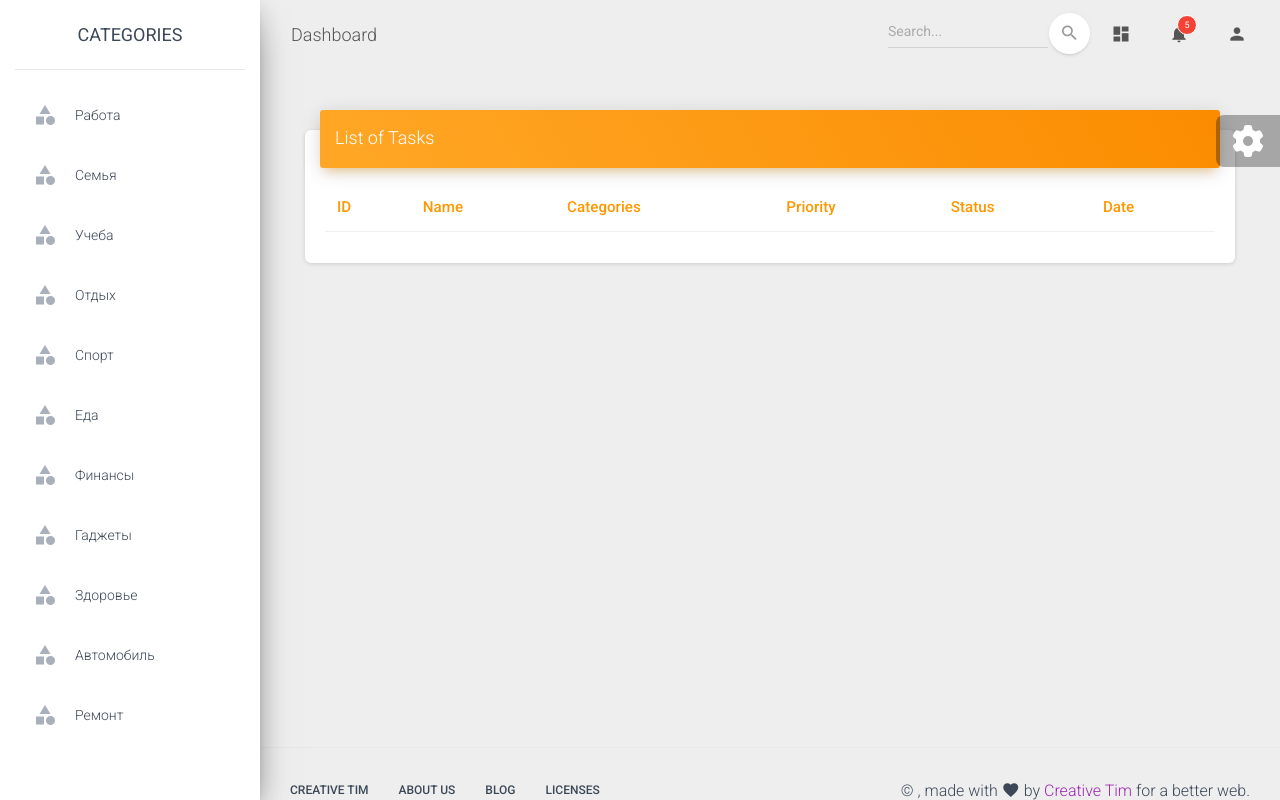
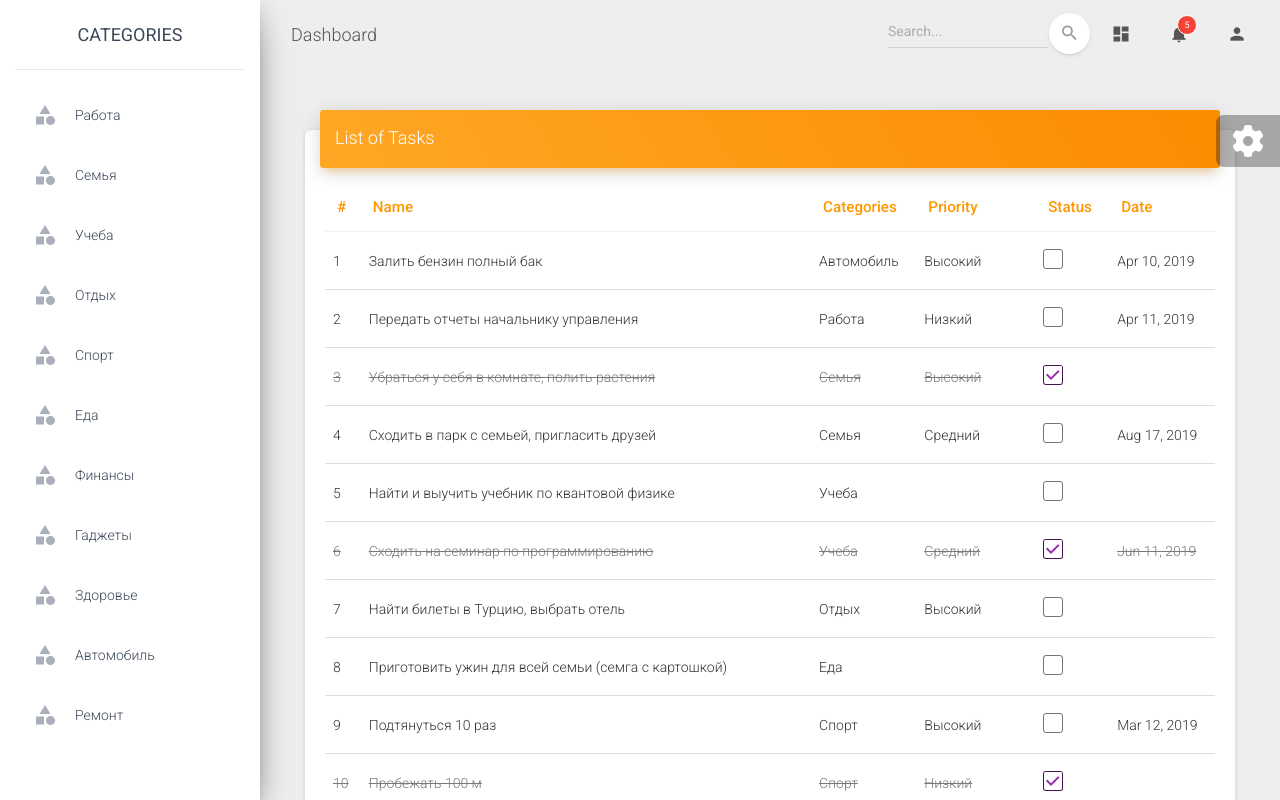
Before and after one commit to ChernyshovSergiy/todo, an Angular app: page / in a window 1280 px wide. Shown: the top 800 px of the page. Built offline with nearby package versions, Linux system fonts and the light colour scheme.

Commit message:
Free course Angular is finish! Status checkbox correct

```diff
--- a/src/app/models/TaskModel.ts
+++ b/src/app/models/TaskModel.ts
@@ -5,7 +5,7 @@ export class TaskModel {
 
     id: number;
     title: string;
-    completed?: boolean;
+    completed: boolean;
     priority?: PriorityModel;
     category?: CategoryModel;
     date?: Date;
--- a/src/app/services/data-handler.service.ts
+++ b/src/app/services/data-handler.service.ts
@@ -2,14 +2,14 @@ import {Injectable} from '@angular/core';
 import {CategoryModel} from '../models/CategoryModel';
 import {TestData} from '../data/TestData';
 import {TaskModel} from '../models/TaskModel';
-import {Subject} from 'rxjs';
+import {Subject, AsyncSubject, ReplaySubject, BehaviorSubject} from 'rxjs';
 
 @Injectable({
     providedIn: 'root'
 })
 export class DataHandlerService {
 
-    tasksSubject = new Subject<TaskModel[]>();
+    tasksSubject = new BehaviorSubject<TaskModel[]>(TestData.tasks);
 
     constructor() {
     }
@@ -18,9 +18,9 @@ export class DataHandlerService {
         return TestData.categories;
     }
 
-    fillTasks() {
-        this.tasksSubject.next(TestData.tasks);
-    }
+    // fillTasks() {
+    //     this.tasksSubject.next(TestData.tasks);
+    // }
 
     fillTasksByCategory(category) {
         const tasks = TestData.tasks.filter(task => task.category === category);
--- a/src/app/views/categories/categories.component.css
+++ b/src/app/views/categories/categories.component.css
@@ -0,0 +1,3 @@
+.pointer {
+    cursor: pointer;
+}
--- a/src/app/views/categories/categories.component.html
+++ b/src/app/views/categories/categories.component.html
@@ -11,7 +11,11 @@
     </div>
     <div class="sidebar-wrapper">
         <ul class="nav">
-            <li class="nav-item" *ngFor="let category of categories" (click)="getTaskByCategory(category)">
+            <li class="nav-item pointer"
+                *ngFor="let category of categories"
+                (click)="getTaskByCategory(category)"
+                [class.active]="category === selectCategory"
+            >
                 <a class="nav-link">
                     <i class="material-icons">category</i>
                     <p>{{ category.title }}</p>
--- a/src/app/views/categories/categories.component.ts
+++ b/src/app/views/categories/categories.component.ts
@@ -9,6 +9,8 @@ import {CategoryModel} from '../../models/CategoryModel';
 })
 export class CategoriesComponent implements OnInit {
 
+    selectCategory: CategoryModel;
+
     categories: CategoryModel[];
 
     constructor(private dataHandler: DataHandlerService) {
@@ -16,10 +18,10 @@ export class CategoriesComponent implements OnInit {
 
     ngOnInit() {
         this.categories = this.dataHandler.fillCategories();
-        console.log(this.categories);
     }
 
     getTaskByCategory(category: CategoryModel) {
+        this.selectCategory = category;
         this.dataHandler.fillTasksByCategory(category);
     }
 }
--- a/src/app/views/tasks/tasks.component.css
+++ b/src/app/views/tasks/tasks.component.css
@@ -0,0 +1,4 @@
+.completed {
+    text-decoration: line-through;
+    color: #797979;
+}
--- a/src/app/views/tasks/tasks.component.html
+++ b/src/app/views/tasks/tasks.component.html
@@ -5,7 +5,7 @@
     <div class="card-body table-responsive">
         <table class="table table-hover">
             <thead class="text-warning">
-            <th>ID</th>
+            <th>#</th>
             <th>Name</th>
             <th>Categories</th>
             <th>Priority</th>
@@ -13,18 +13,31 @@
             <th>Date</th>
             </thead>
             <tbody>
-            <tr *ngFor="let task of tasks">
-                <td>{{ task.id }}</td>
+            <tr *ngFor="let task of tasks; let i = index" [class.completed]="task.completed">
+                <td>{{ i + 1 }}</td>
                 <td>{{ task.title }}</td>
-                <td></td>
-                <td></td>
-                <td *ngIf="task.completed">
-                    <i class="material-icons">
-                        check_circle_outline
-                    </i>
-                </td>
-                <td *ngIf="!task.completed">
-                    <i class="material-icons"></i>
+                <td>{{ task.category ? task.category.title : '' }}</td>
+                <td>{{ task.priority ? task.priority.title : '' }}</td>
+<!--                <td *ngIf="task.completed">-->
+<!--                    <i class="material-icons text-success">-->
+<!--                        check_circle_outline-->
+<!--                    </i>-->
+<!--                </td>-->
+<!--                <td *ngIf="!task.completed">-->
+<!--                    <i class="material-icons"></i>-->
+<!--                </td>-->
+                <td>
+                    <div class="form-check">
+                        <label class="form-check-label">
+                            <input (click)="toggleTaskCompleted(task)" [checked]="task.completed"
+                                   class="form-check-input" type="checkbox"
+                                   value=""
+                            >
+                            <span class="form-check-sign">
+                                    <span class="check"></span>
+                                  </span>
+                        </label>
+                    </div>
                 </td>
                 <td>{{ task.date | date }}</td>
             </tr>
--- a/src/app/views/tasks/tasks.component.ts
+++ b/src/app/views/tasks/tasks.component.ts
@@ -18,4 +18,7 @@ export class TasksComponent implements OnInit {
         this.dataHandler.tasksSubject.subscribe(tasks => this.tasks = tasks);
     }
 
+    toggleTaskCompleted(task: TaskModel) {
+        task.completed = !task.completed;
+    }
 }
```
